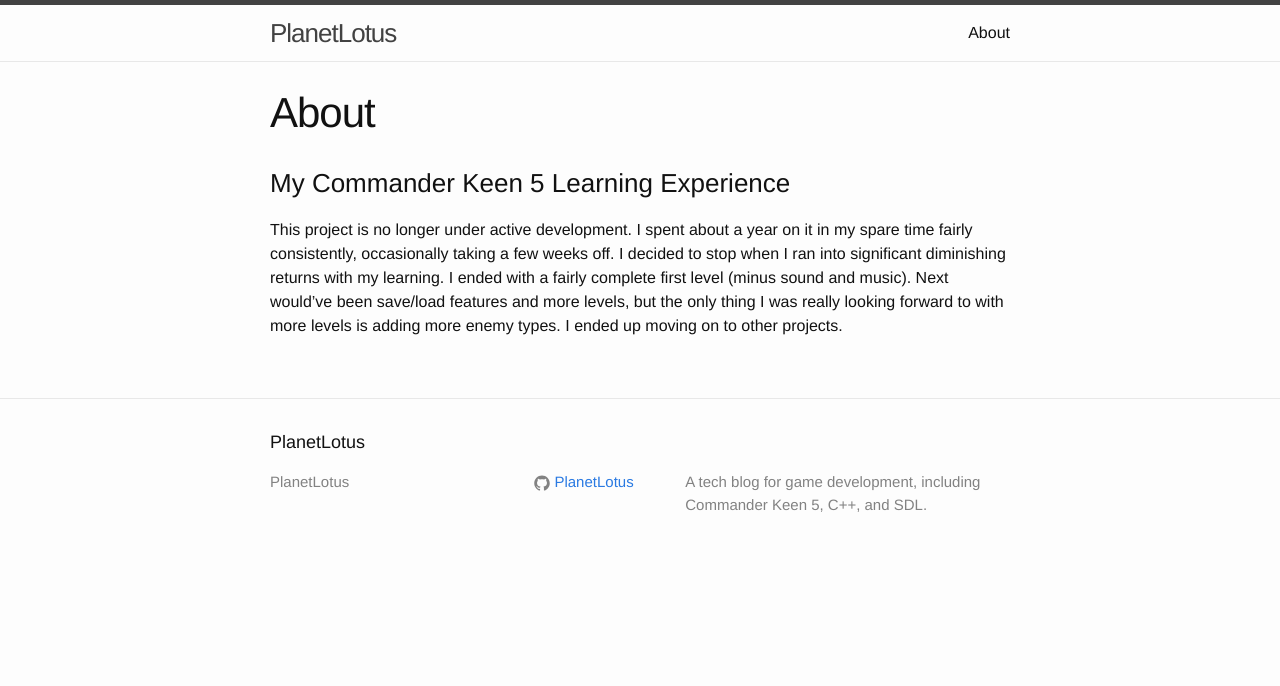
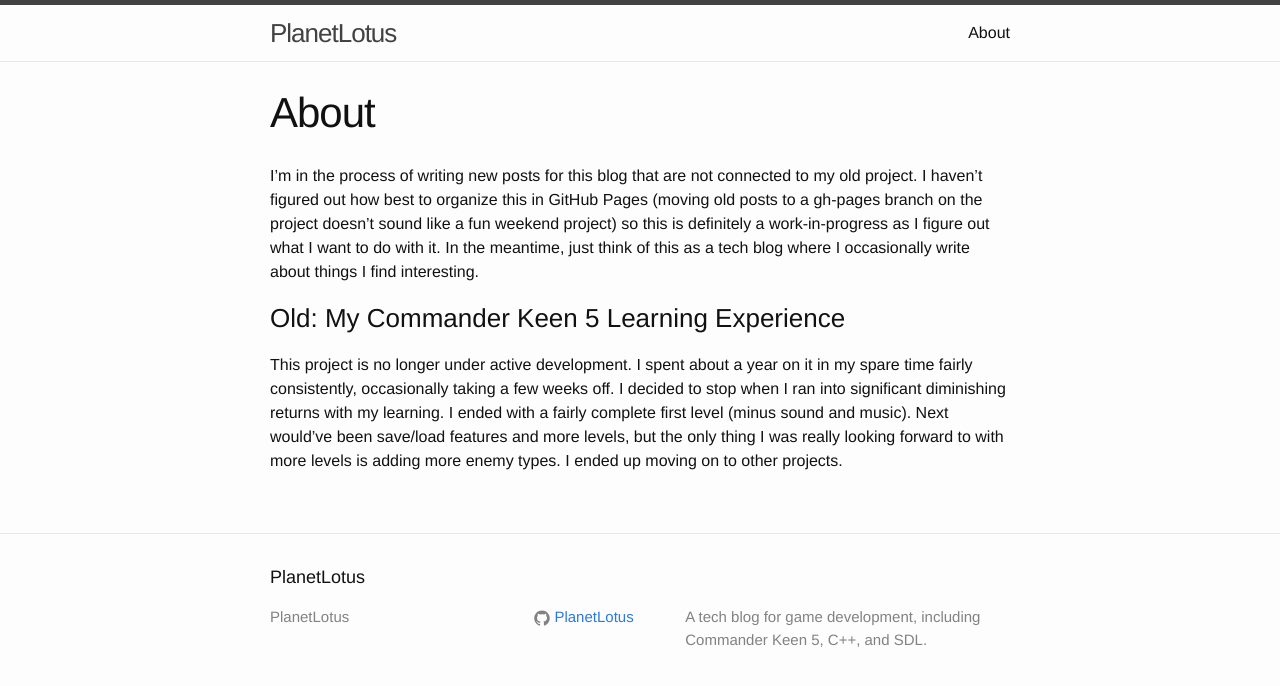
Before and after one commit to PlanetLotus/PlanetLotus.github.io, a Jekyll site: the page built from about.md, in a window 1280 px wide. Shown: the top 686 px of the page. Built offline with Jekyll 4.4.1, drawn with Linux system fonts in a browser that asks for light colours.

Commit message:
Update about.md.

```diff
--- a/about.md
+++ b/about.md
@@ -4,7 +4,14 @@
 permalink: /about/
 ---
 
-### My Commander Keen 5 Learning Experience
+I'm in the process of writing new posts for this blog that are not connected to
+my old project. I haven't figured out how best to organize this in GitHub Pages
+(moving old posts to a gh-pages branch on the project doesn't sound like a fun
+weekend project) so this is definitely a work-in-progress as I figure out what
+I want to do with it. In the meantime, just think of this as a tech blog where
+I occasionally write about things I find interesting.
+
+### Old: My Commander Keen 5 Learning Experience
 
 This project is no longer under active development. I spent about a year on it
 in my spare time fairly consistently, occasionally taking a few weeks off. I
```
